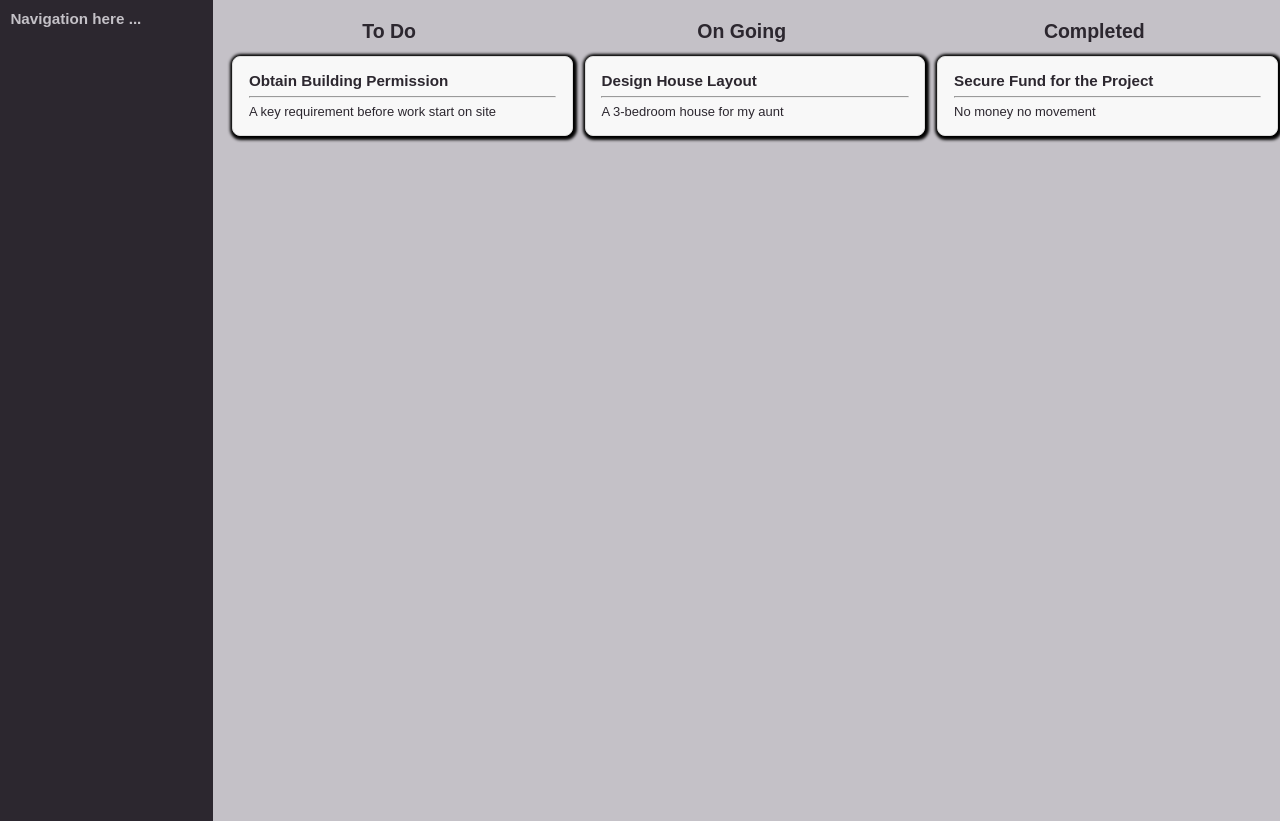
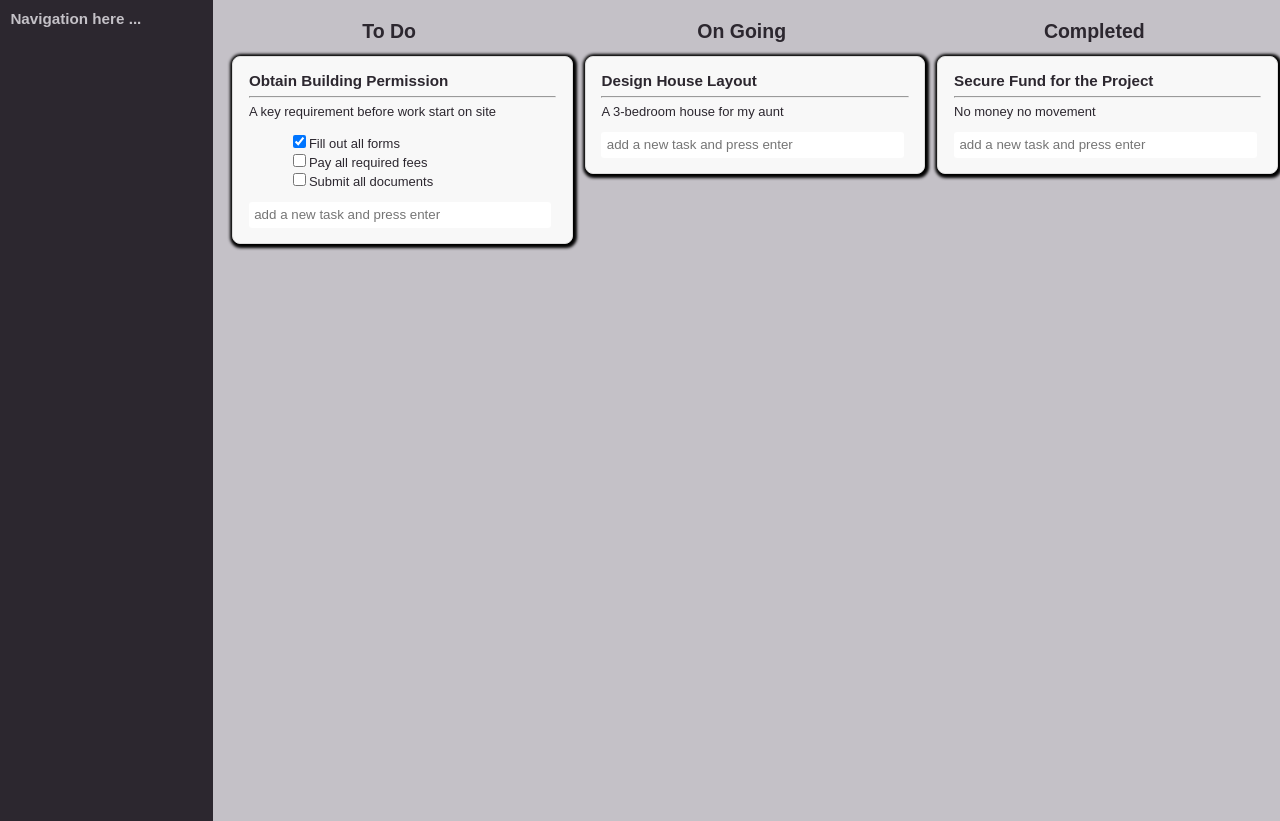
Before and after one commit to humanshado/tasky, a React (Create React App) app: page / in a window 1280 px wide. Built offline with nearby package versions, Linux system fonts and the light colour scheme.

Commit message:
add some styling

```diff
--- a/src/App.css
+++ b/src/App.css
@@ -40,3 +40,14 @@ h1,h2,h3,h4{
   padding: 1.2em;
   box-shadow: 1px 1px 3px 3px #000;
 }
+
+.taskslist ul {
+  list-style: none;
+}
+
+.addtask-form{
+  width: 95%;
+  padding: 0.4em;
+  border-radius: 3px;
+  border: none;
+}
--- a/src/components/Card.js
+++ b/src/components/Card.js
@@ -1,13 +1,16 @@
 import React, { Component } from 'react';
+import Tasks from './Tasks';
 
 class Card extends Component {
     render () {
+        console.log('props in card ', this.props);
         return (
             <div className="card">
                 <h3>{this.props.title}</h3>
                 <hr />
                 <div className="card-details">
                     {this.props.description}
+                    <Tasks cardId={this.props.id} tasks={this.props.tasks || []}/>
                 </div>
             </div>
         )
--- a/src/components/Tasks.js
+++ b/src/components/Tasks.js
@@ -2,16 +2,20 @@ import React, { Component } from 'react';
 
 class Tasks extends Component {
     render () {
+        console.log('props in Tasks ', this.props);
+
         let tasks = this.props.tasks.map((task) => (
-            <li className="checklist__task">
+            <li key={task.id}>
                 <input type="checkbox" defaultChecked={task.done} />
                 {task.name}
-                <a href="#" className="checklist__task--remove" />
             </li>
         ));
         return (
-            <div className="checklist">
+            <div className="taskslist">
                 <ul>{tasks}</ul>
+                <input type="text"
+                        className="addtask-form"
+                        placeholder="add a new task and press enter" />
             </div>
         )
     }
```
